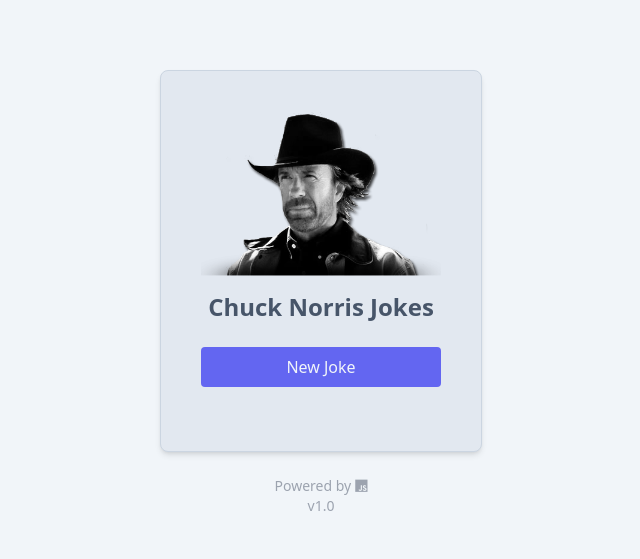
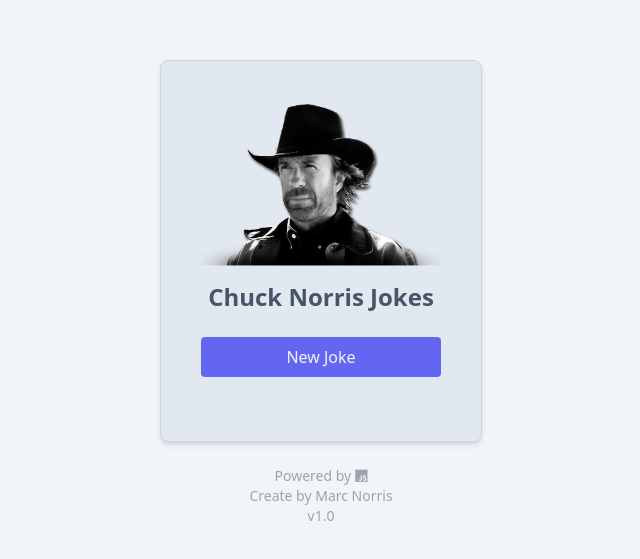
Before and after one commit to shaky411/chuck-norris, a website: page index.html in a window 1280 px wide. Shown: the part 107-666 px from the top of the page, without its empty margins (319-959 px from the left). Drawn offline with Linux system fonts and the light colour scheme; a web font is replaced by a local one.

Commit message:
added name

```diff
--- a/index.html
+++ b/index.html
@@ -27,6 +27,7 @@
 
         </div>
         <span class="text-gray-400 text-sm mt-6">Powered by<i class="fa-brands fa-js ml-1"></i></span>
+        <span class="text-gray-400 text-sm">Create by Marc Norris</span>
         <span class="text-gray-400 text-sm">v1.0</span>
 
 
```
